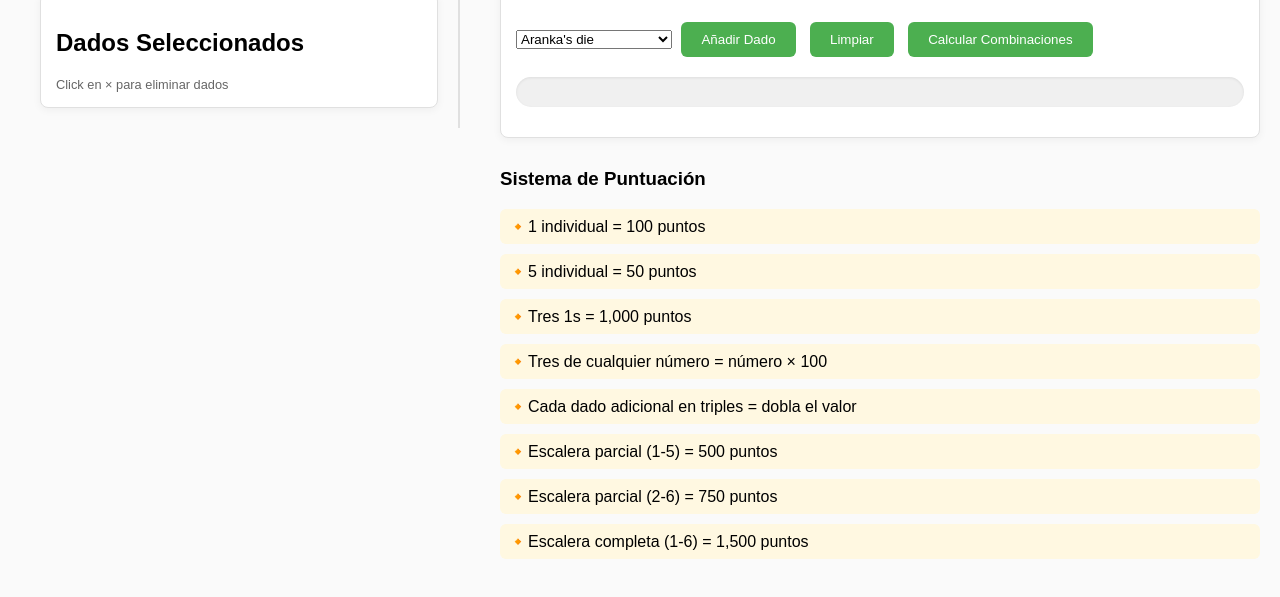
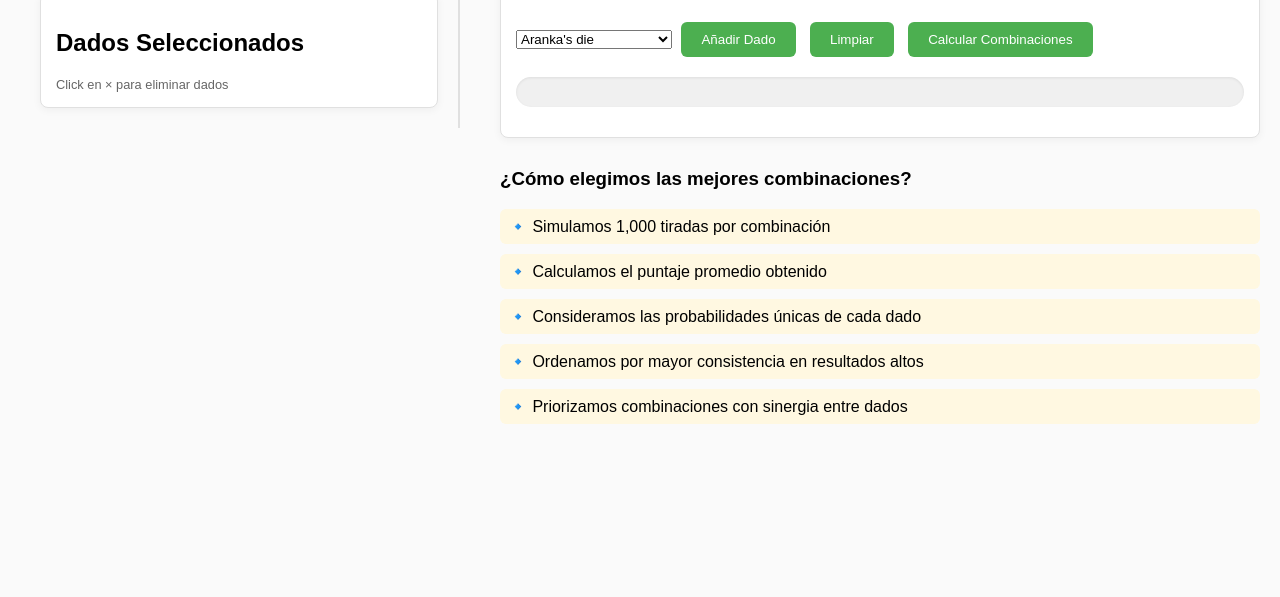
Before and after one commit to cgize/DiceOpt_kcd2, a plain HTML site: page index.html in a window 1280 px wide. Shown: the part 107-704 px from the top of the page. Drawn offline with Linux system fonts and the light colour scheme.

Commit message:
Update index.html

```diff
--- a/index.html
+++ b/index.html
@@ -37,15 +37,12 @@
         <div id="results"></div>
 
         <div class="scoring-rules">
-            <h3>Sistema de Puntuación</h3>
-            <div class="scoring-rule">🔸1 individual = 100 puntos</div>
-            <div class="scoring-rule">🔸5 individual = 50 puntos</div>
-            <div class="scoring-rule">🔸Tres 1s = 1,000 puntos</div>
-            <div class="scoring-rule">🔸Tres de cualquier número = número × 100</div>
-            <div class="scoring-rule">🔸Cada dado adicional en triples = dobla el valor</div>
-            <div class="scoring-rule">🔸Escalera parcial (1-5) = 500 puntos</div>
-            <div class="scoring-rule">🔸Escalera parcial (2-6) = 750 puntos</div>
-            <div class="scoring-rule">🔸Escalera completa (1-6) = 1,500 puntos</div>
+            <h3>¿Cómo elegimos las mejores combinaciones?</h3>
+            <div class="scoring-rule">🔹 Simulamos 1,000 tiradas por combinación</div>
+            <div class="scoring-rule">🔹 Calculamos el puntaje promedio obtenido</div>
+            <div class="scoring-rule">🔹 Consideramos las probabilidades únicas de cada dado</div>
+            <div class="scoring-rule">🔹 Ordenamos por mayor consistencia en resultados altos</div>
+            <div class="scoring-rule">🔹 Priorizamos combinaciones con sinergia entre dados</div>
         </div>
     </div>
 
```
